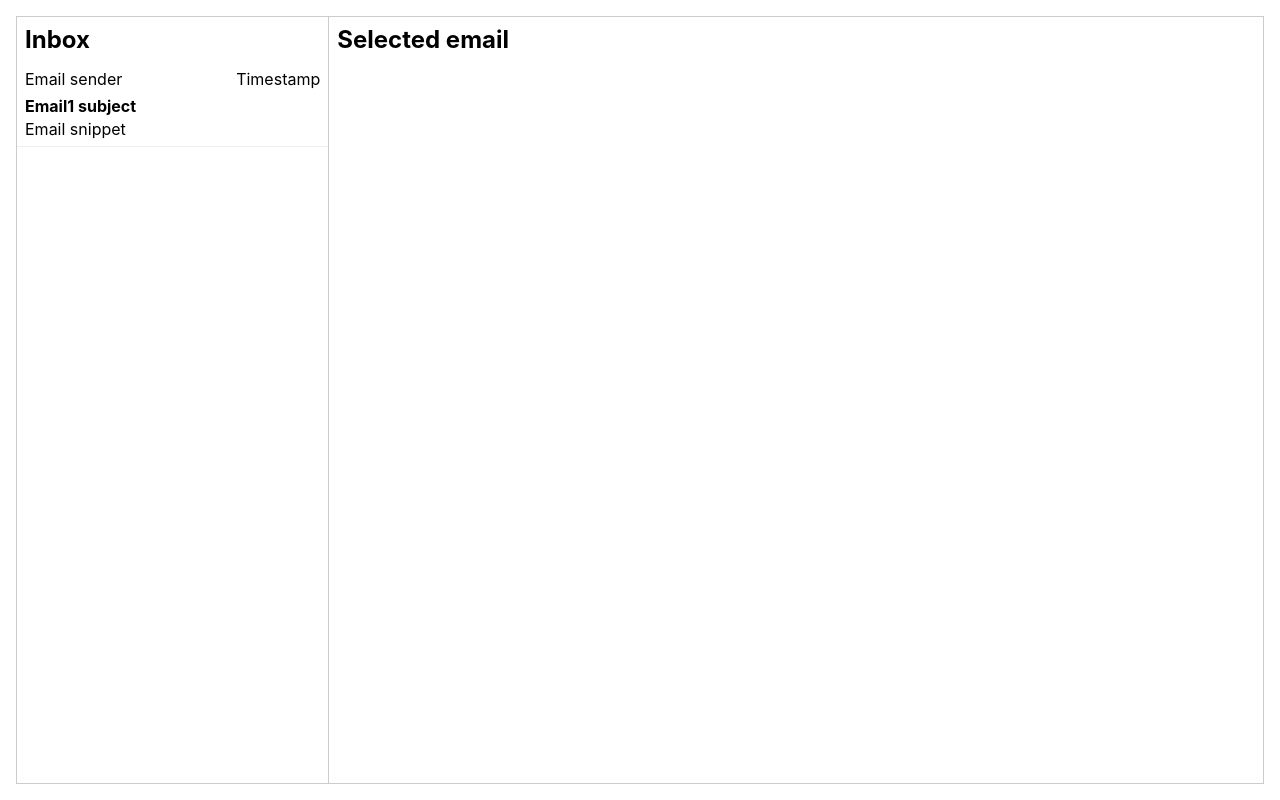
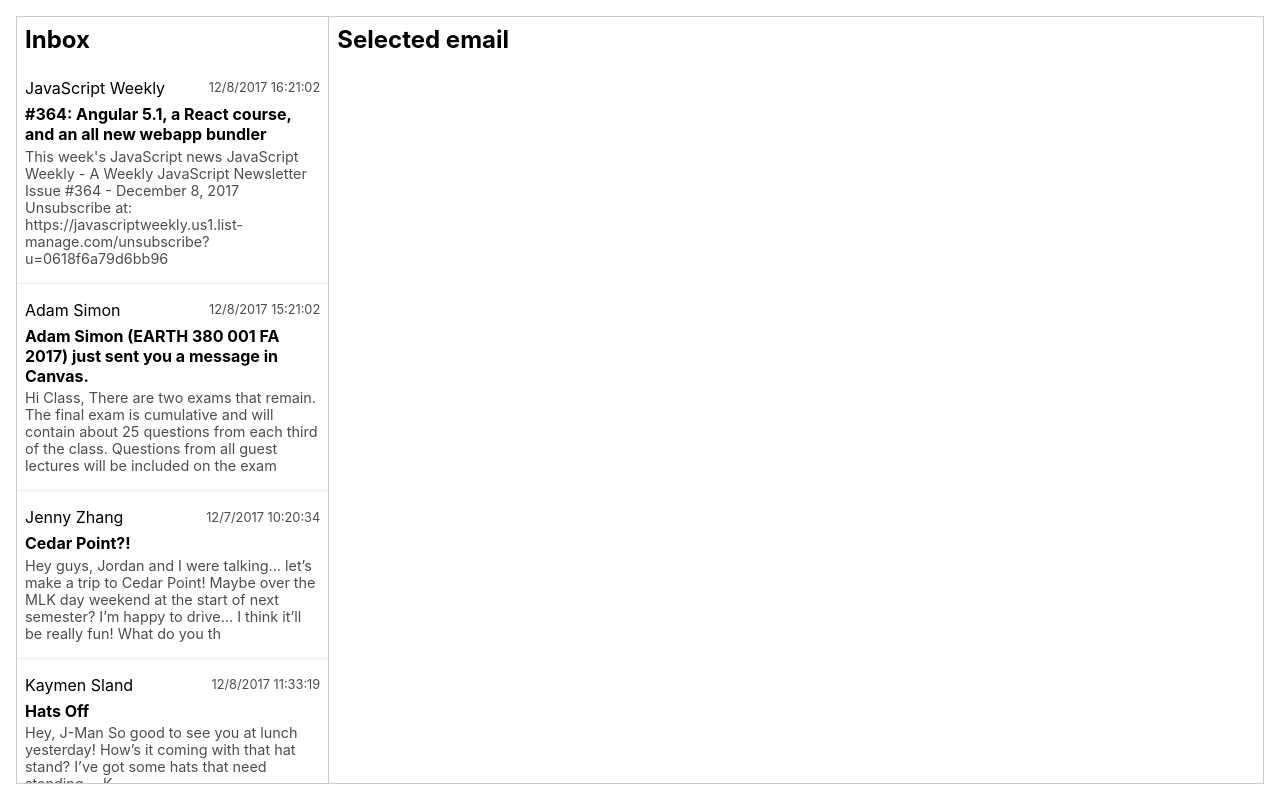
Before and after one commit to wudixiaoyu008/email-client-practice-app, a website built with Parcel: page src/index.html in a window 1280 px wide. Built offline with nearby package versions, Linux system fonts and the light colour scheme.

Commit message:
sidebar finished

```diff
--- a/src/index.js
+++ b/src/index.js
@@ -1,24 +1,59 @@
 /**
  * @flow
  */
+// "Thu, 7 Dec 2017 10:20:34 +0500"
+function formatDate(str) {
+  const monthListA = ['Jan', 'Feb', 'Mar', 'Apr', 'May', 'Jun', 'Jul', 'Aug', 'Sep', 'Oct', 'Nov', 'Dec'];
+  const monthList1 = ['01', '02', '03', '04', '05', '06', '07', '08', '09', '10', '11', '12'];
+  let format = str.split(' ');
+  format[2] = monthList1[monthListA.indexOf(format[2])];
+  return `${format[2]}/${format[1]}/${format[3]} ${format[4]}`;
+}
 
-// example of generating HTML with js
-function renderSidebar() {
-  const sidebarContents = `
-    <h2 class="email-header">Inbox</h2>
-    <ul class="email-list">
+const store = require('./store/emails.json');
+
+const inboxId = store.mailboxes.INBOX.threadIds;
+
+const inboxList = inboxId.map((id) => {
+  const emailObject = {};
+  const email = store.messages[id];
+  const emailHeader = store.messages[id].payload.headers;
+
+  emailObject.sender = emailHeader[1].value.replace(/\s\\.+/g, '');
+  // emailObject.time = emailHeader[0].value;
+  const time = emailHeader[0].value;
+  emailObject.time = formatDate(time);
+  emailObject.subject = emailHeader[emailHeader.length - 1].value;
+  emailObject.snippet = email.snippet;
+  return emailObject;
+});
+
+const inboxHtmlList = inboxList.map((email) => {
+  const li = `
       <li>
         <button class="email-item" type="button">
           <div class="sender-details">
-            <p>Email sender</p>
-            <span>Timestamp</span>
+            <p> ${email.sender} </p>
+            <span>${email.time}</span>
           </div>
-          <p class="email-subject">Email1 subject</p>
-          <p>Email snippet</p>
+          <p class="email-subject">${email.subject}</p>
+          <p class="email-snippet">${email.snippet}</p>
         </button>
-      </li>
-    </ul>
-  `;
+      </li>`;
+  return li;
+});
+
+
+function renderSidebar() {
+  let sidebarContents = `
+      <h2 class="email-header">Inbox</h2><ul class="email-list">`;
+
+  let liHtml = '';
+  for (const item of inboxHtmlList) {
+    liHtml += item;
+  }
+
+  sidebarContents = `${sidebarContents + liHtml}</ul>`;
 
   const container = document.querySelector('.email-list-container');
   if (container != null) container.innerHTML = sidebarContents;
--- a/src/index.scss
+++ b/src/index.scss
@@ -33,6 +33,7 @@ body {
 .email-list-container {
   border-right: 1px solid $gray;
   flex: 1;
+  overflow-y: scroll;
 }
 
 .email-show-container {
@@ -57,7 +58,7 @@ body {
   cursor: pointer;
   display: block;
   font: inherit;
-  padding: 0.25rem 0.5rem;
+  padding: 0.8rem 0.5rem;
   text-align: left;
   width: 100%;
 
@@ -68,10 +69,19 @@ body {
   .email-subject {
     font-weight: bold;
   }
+  .email-snippet {
+    color: inherit;
+    opacity: 0.7;
+    font-size: 0.9rem;
+  }
 }
 
 .sender-details {
   align-items: center;
   display: flex;
   justify-content: space-between;
+  span {
+    font-size: 0.8rem;
+    opacity: 0.7;
+  }
 }
```
